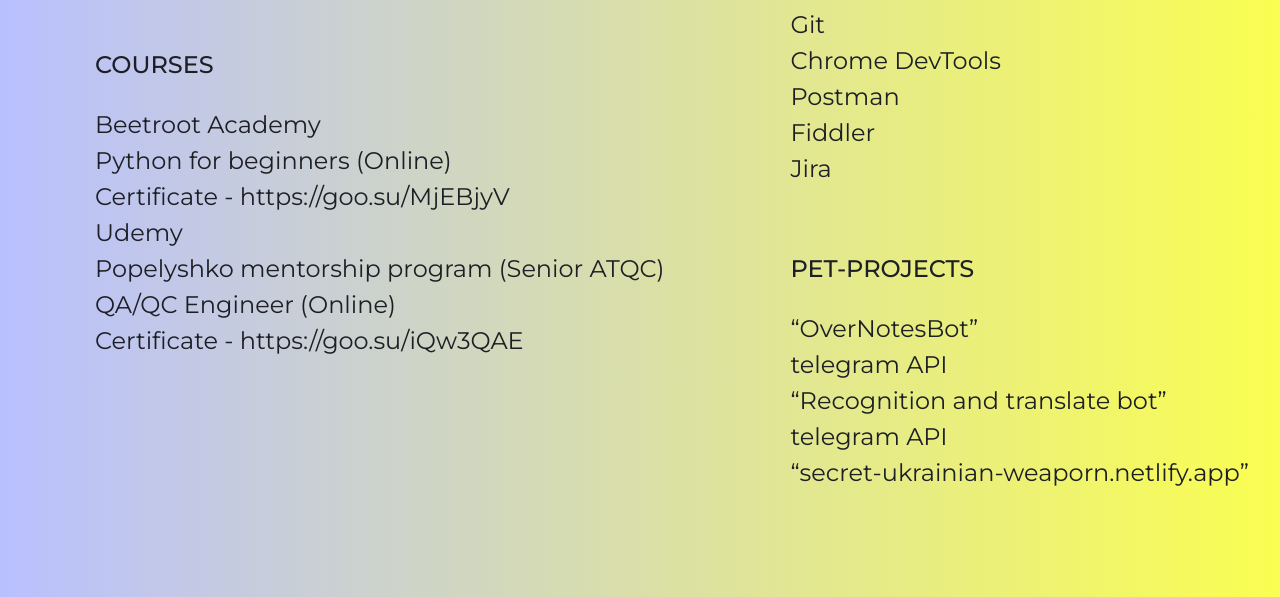
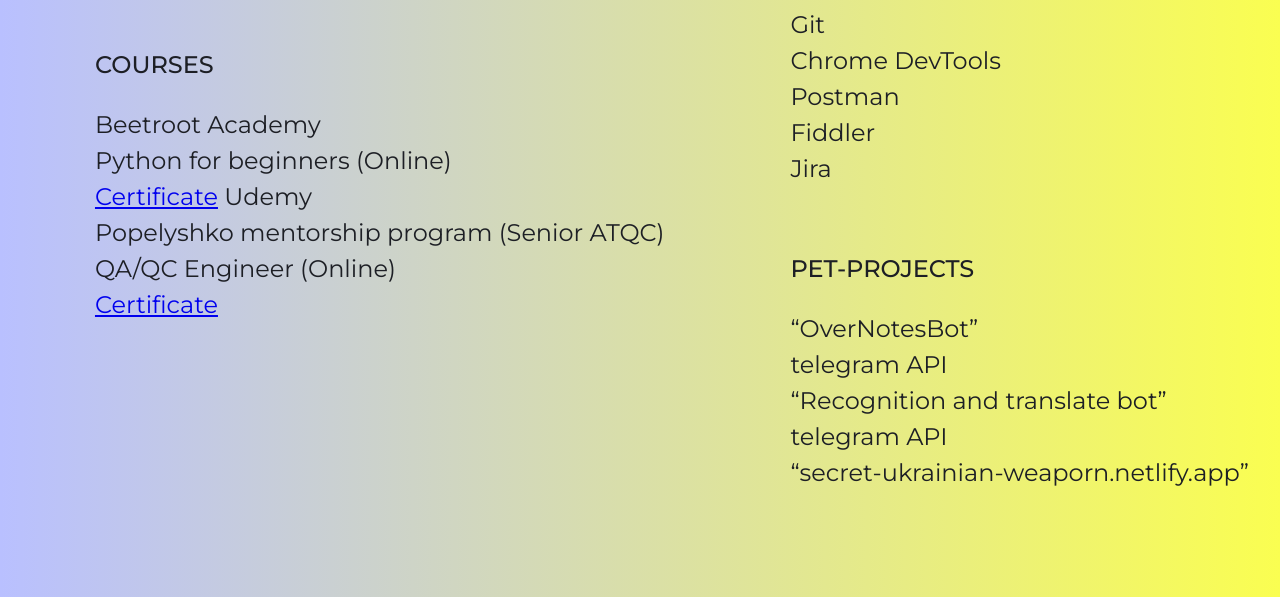
Before and after one commit to xaMMax/new_project_cv-portfolio, a plain HTML site: page index.html in a window 1280 px wide. Shown: the part 1156-1753 px from the top of the page. Drawn offline with Linux system fonts and the light colour scheme.

Commit message:
change certificates to link

```diff
--- a/index.html
+++ b/index.html
@@ -54,11 +54,11 @@
                 <h3 class="sections">Courses</h3>
                 <p class="main-text">Beetroot Academy<br>
                     Python for beginners (Online)<br>
-                    Certificate - https://goo.su/MjEBjyV<br>
+                    <a href="https://goo.su/MjEBjyV">Certificate</a>
                     Udemy<br>
                     Popelyshko mentorship program (Senior ATQC)<br>
                     QA/QC Engineer (Online)<br>
-                    Certificate - https://goo.su/iQw3QAE</p>
+                    <a href="https://goo.su/iQw3QAE">Certificate</a>
             </div>
         </div>
         <div>
```
